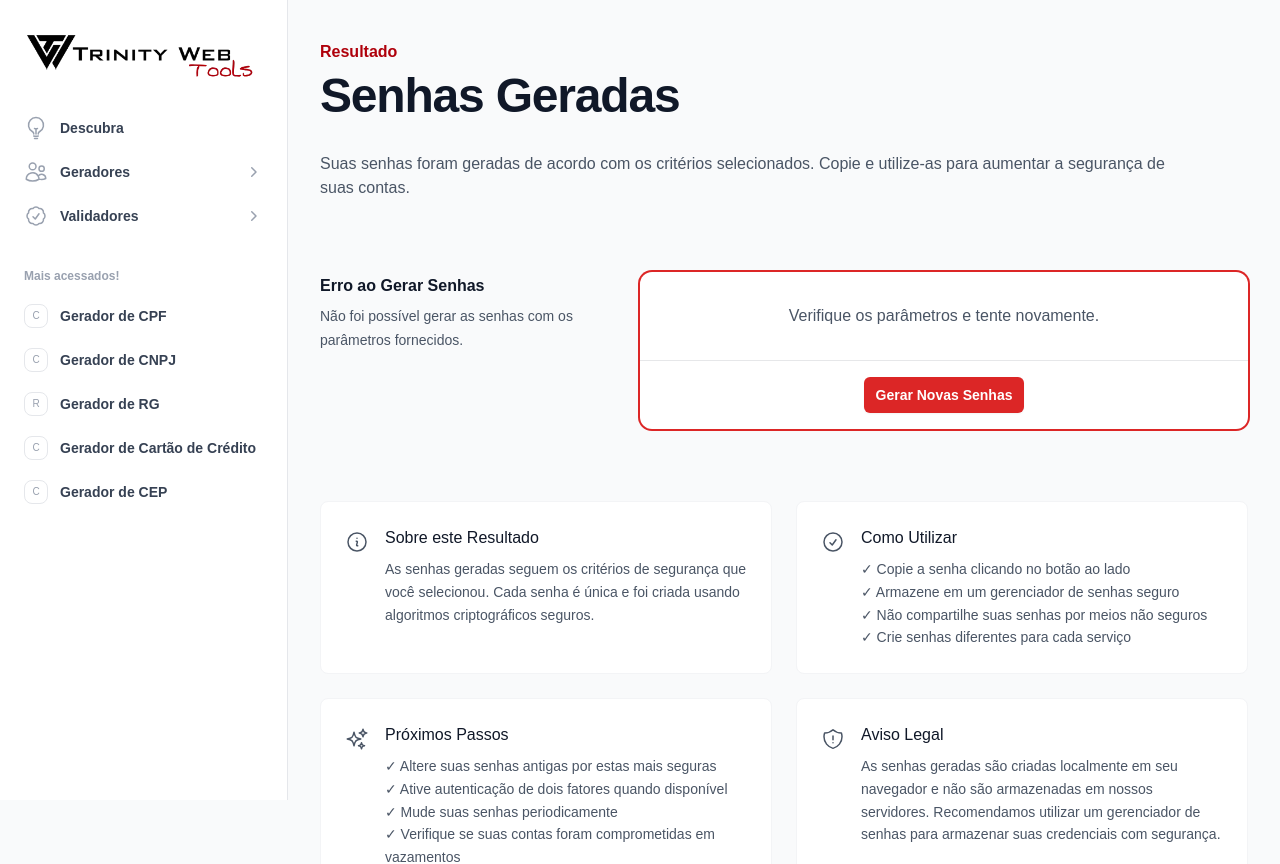
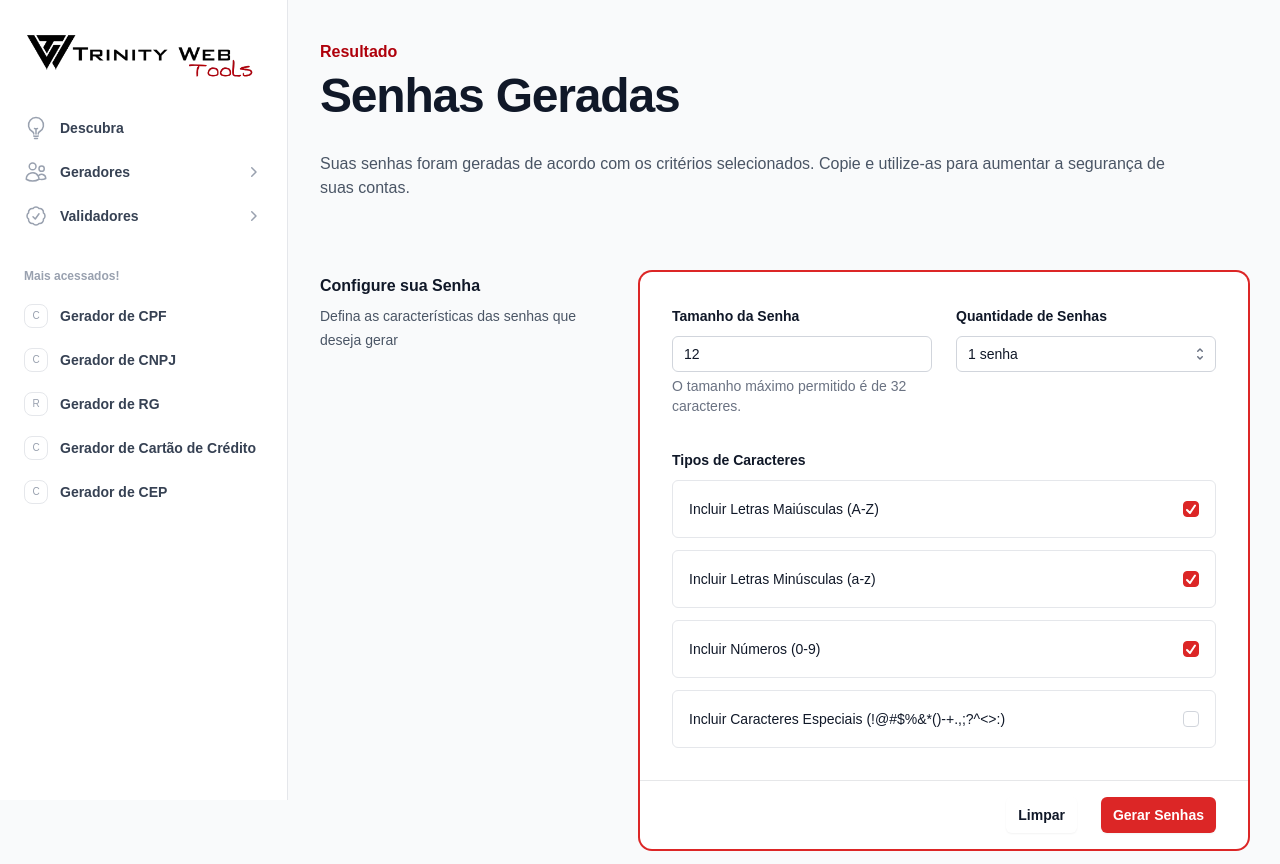
Before and after one commit to TrindadeBRA/tw-tools, a Next.js app: page /geradores/senha/resultado in a window 1280 px wide. Shown: the top 864 px of the page. Built offline with nearby package versions, Linux system fonts and the light colour scheme.

Commit message:
update version

```diff
--- a/app/geradores/senha/page.tsx
+++ b/app/geradores/senha/page.tsx
@@ -1,7 +1,9 @@
+import { Suspense } from "react";
 import { Metadata } from "next";
 import PasswordGenerator from "@/components/layout/generator/PasswordGenerator";
 import Header from "@/components/layout/Header";
 import InfoSection from "@/components/layout/template/InfoSection";
+import LoadingResult from "@/components/layout/LoadingResult";
 
 export const metadata: Metadata = {
     title: "Gerador de Senhas Seguras | TW Tools",
@@ -39,7 +41,9 @@ export default function GeradorSenhaPage() {
                 title="Gerador de Senhas Seguras"
                 description="Crie senhas fortes e personalizadas definindo o tamanho, tipos de caracteres e quantidade. Gere rapidamente senhas seguras para proteger suas contas online."
             />
-            <PasswordGenerator />
+            <Suspense fallback={<LoadingResult />}>
+                <PasswordGenerator />
+            </Suspense>
             <InfoSection items={infoItems} />
         </>
     )
--- a/app/geradores/senha/resultado/page.tsx
+++ b/app/geradores/senha/resultado/page.tsx
@@ -1,11 +1,8 @@
-'use client'
-
-import { Suspense, useState, useEffect } from "react";
-import ResultClient from "@/components/layout/result/ResultClient";
+import { Suspense } from "react";
 import LoadingResult from "@/components/layout/LoadingResult";
 import Header from "@/components/layout/Header";
 import InfoSection from "@/components/layout/template/InfoSection";
-import { useSearchParams } from 'next/navigation';
+import PasswordGenerator from "@/components/layout/generator/PasswordGenerator";
 
 const infoItems = [
   {
@@ -31,26 +28,6 @@ const infoItems = [
 ]
 
 export default function ResultadoPage() {
-  const searchParams = useSearchParams();
-  const [params, setParams] = useState<Array<{name: string, label: string}>>([]);
-
-  useEffect(() => {
-    // Verificar a quantidade de senhas geradas
-    const quantidade = searchParams.get('quantidade');
-    const tamanho = searchParams.get('tamanho');
-
-    if (quantidade) {
-      const numSenhas = parseInt(quantidade);
-      // Criar array com os parâmetros corretos baseados na quantidade
-      setParams(
-        Array.from({ length: numSenhas }, (_, i) => ({
-          name: `senha${i}`,
-          label: `Senha ${i+1}${tamanho ? ` (${tamanho} caracteres)` : ''}`
-        }))
-      );
-    }
-  }, [searchParams]);
-
   return (
     <>
       <Header
@@ -59,22 +36,7 @@ export default function ResultadoPage() {
         description="Suas senhas foram geradas de acordo com os critérios selecionados. Copie e utilize-as para aumentar a segurança de suas contas."
       />
       <Suspense fallback={<LoadingResult />}>
-        <ResultClient
-          title="Suas Senhas Seguras"
-          description="Abaixo estão as senhas geradas. Clique no botão ao lado para copiar."
-          notFoundTitle="Erro ao Gerar Senhas"
-          notFoundDescription="Não foi possível gerar as senhas com os parâmetros fornecidos."
-          notFoundMessage="Verifique os parâmetros e tente novamente."
-          infoTitle="Informações de Segurança"
-          infoMessage="Utilize senhas fortes e diferentes para cada serviço. Considere usar um gerenciador de senhas."
-          resultLabel="Senha"
-          backPath="/geradores/senha"
-          buttonText="Gerar Novas Senhas"
-          multipleParams={{
-            enabled: true,
-            params: params
-          }}
-        />
+        <PasswordGenerator />
       </Suspense>
       <InfoSection items={infoItems} />
     </>
```
